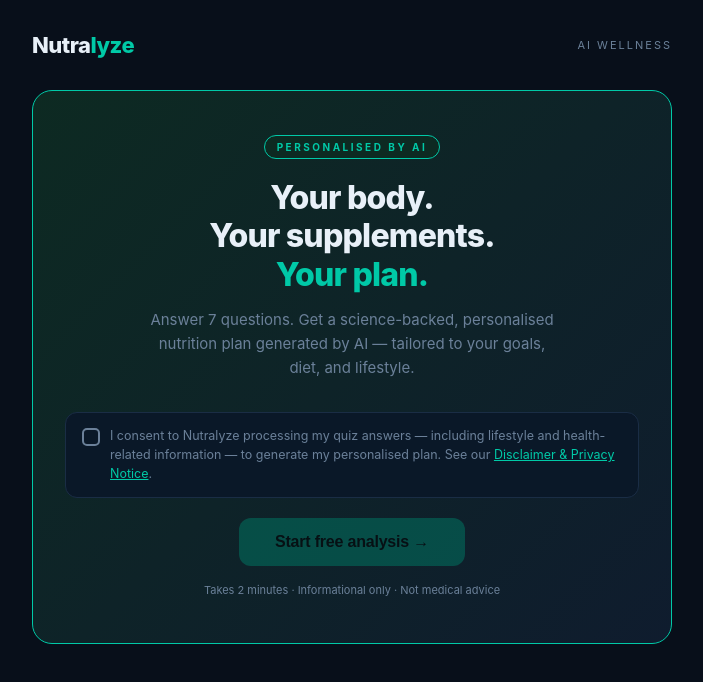
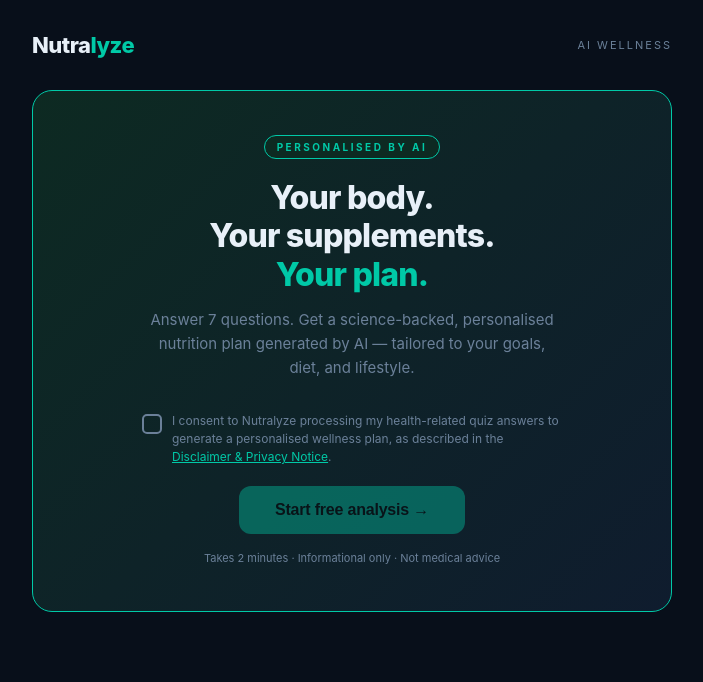
Before and after one commit to TonyD68/Nutralyze, a React (Vite) app in the folder nutralyze-quiz-deploy/nutralyze-quiz-deploy/: page / in a window 1280 px wide. Shown: the top 682 px of the page, without its empty margins (288-991 px from the left). Built offline with nearby package versions, Linux system fonts and the light colour scheme.

Commit message:
Add files via upload

```diff
--- a/nutralyze-quiz-deploy/nutralyze-quiz-deploy/src/NutralyzeQuiz.jsx
+++ b/nutralyze-quiz-deploy/nutralyze-quiz-deploy/src/NutralyzeQuiz.jsx
@@ -113,55 +113,65 @@ function selectProducts(answers) {
   const sun = answers.sun || "";
   const activity = answers.activity || "";
 
+  // Always recommend Vitamin D if limited sun
   if (sun.includes("Limited") || sun.includes("Very little") || sun.includes("northern")) {
     selected.push("vitamin-d");
   }
 
+  // Energy goals
   if (goal.includes("energy") || concerns.includes("Fatigue & low energy")) {
     selected.push("b12");
     selected.push("coq10");
     if (!selected.includes("iron")) selected.push("iron");
   }
 
+  // Immunity
   if (goal.includes("immunity") || concerns.includes("Frequent illness")) {
     if (!selected.includes("vitamin-c")) selected.push("vitamin-c");
     if (!selected.includes("zinc")) selected.push("zinc");
     if (!selected.includes("vitamin-d")) selected.push("vitamin-d");
   }
 
+  // Sleep / stress
   if (goal.includes("sleep") || sleep.includes("Struggling") || sleep.includes("Chronically") || concerns.includes("Stress")) {
     if (!selected.includes("magnesium")) selected.push("magnesium");
     if (!selected.includes("ashwagandha")) selected.push("ashwagandha");
   }
 
+  // Athletic / weight
   if (goal.includes("Athletic") || goal.includes("Weight")) {
     if (!selected.includes("omega-3")) selected.push("omega-3");
     if (!selected.includes("magnesium")) selected.push("magnesium");
     if (!selected.includes("zinc")) selected.push("zinc");
   }
 
+  // Vegan/vegetarian → B12 always
   if (diet.includes("Vegetarian") || diet.includes("Vegan")) {
     if (!selected.includes("b12")) selected.push("b12");
     if (!selected.includes("iron")) selected.push("iron");
     if (!selected.includes("omega-3")) selected.push("omega-3");
   }
 
+  // Joint pain
   if (concerns.includes("Joint or muscle pain")) {
     if (!selected.includes("omega-3")) selected.push("omega-3");
     if (!selected.includes("magnesium")) selected.push("magnesium");
   }
 
+  // Active people
   if (activity.includes("Very active") || activity.includes("Moderately")) {
     if (!selected.includes("magnesium")) selected.push("magnesium");
     if (!selected.includes("coq10")) selected.push("coq10");
   }
 
+  // Fallback: always show at least 3
   if (selected.length < 3) {
     ["vitamin-d", "magnesium", "vitamin-c"].forEach(k => {
       if (!selected.includes(k)) selected.push(k);
     });
   }
 
+  // Max 4 products
   return [...new Set(selected)].slice(0, 4).map(k => PRODUCTS[k]);
 }
 
@@ -380,59 +390,22 @@ const styles = {
     maxWidth: 420,
     margin: "0 auto 32px",
   },
-  btnStart: (disabled) => ({
-    background: disabled ? palette.accentDim : palette.accent,
+  btnStart: {
+    background: palette.accent,
     border: "none",
     color: "#000",
     padding: "15px 36px",
     borderRadius: 12,
     fontSize: 16,
     fontWeight: 800,
-    cursor: disabled ? "not-allowed" : "pointer",
+    cursor: "pointer",
     letterSpacing: "-0.2px",
-    opacity: disabled ? 0.5 : 1,
-    transition: "all 0.15s ease",
-  }),
+  },
   disclaimer: {
     fontSize: 11,
     color: palette.muted,
     marginTop: 16,
     lineHeight: 1.5,
-  },
-  // Consent checkbox styles (GDPR Article 9 — explicit opt-in before quiz starts)
-  consentRow: {
-    display: "flex",
-    alignItems: "flex-start",
-    gap: 10,
-    textAlign: "left",
-    background: palette.optionBg,
-    border: `1.5px solid ${palette.cardBorder}`,
-    borderRadius: 12,
-    padding: "14px 16px",
-    marginBottom: 20,
-    cursor: "pointer",
-  },
-  consentCheckbox: (checked) => ({
-    width: 18,
-    height: 18,
-    borderRadius: 5,
-    border: `2px solid ${checked ? palette.accent : palette.muted}`,
-    background: checked ? palette.accent : "transparent",
-    flexShrink: 0,
-    marginTop: 1,
-    display: "flex",
-    alignItems: "center",
-    justifyContent: "center",
-    transition: "all 0.15s ease",
-  }),
-  consentText: {
-    fontSize: 12.5,
-    color: palette.muted,
-    lineHeight: 1.5,
-  },
-  consentLink: {
-    color: palette.accent,
-    textDecoration: "underline",
   },
   emailRow: {
     display: "flex",
@@ -468,6 +441,7 @@ const styles = {
     marginTop: 10,
     fontWeight: 600,
   },
+  // Product card styles
   productsSection: {
     marginTop: 32,
     paddingTop: 28,
@@ -604,10 +578,7 @@ export default function NutralyzeQuiz() {
   const [products, setProducts] = useState([]);
   const [email, setEmail] = useState("");
   const [emailSent, setEmailSent] = useState(false);
-
-  // GDPR Article 9 — explicit opt-in consent, required before any quiz answers
-  // (which include lifestyle/health-related data) are collected or processed.
-  const [consentGiven, setConsentGiven] = useState(false);
+  const [consent, setConsent] = useState(false);
 
   const currentStep = STEPS[step];
   const progress = (step / STEPS.length) * 100;
@@ -681,23 +652,21 @@ Choose 3-4 keys from this list that best match your supplement recommendations:
 Important: All recommendations must be informational and educational only — not medical advice. Use confident, evidence-based language. Be specific to their profile, not generic. Keep it concise and actionable.`;
 
     try {
-      const response = await fetch("https://api.anthropic.com/v1/messages", {
+      const response = await fetch("/api/generate-plan", {
         method: "POST",
         headers: { "Content-Type": "application/json" },
-        body: JSON.stringify({
-          model: "claude-sonnet-4-6",
-          max_tokens: 1100,
-          messages: [{ role: "user", content: prompt }],
-        }),
+        body: JSON.stringify({ prompt }),
       });
       const data = await response.json();
-      const fullText = data.content?.find((b) => b.type === "text")?.text || "";
+      const fullText = data.text || "";
 
+      // Parse PRODUCTS line and strip it from visible text
       const productsMatch = fullText.match(/PRODUCTS:([a-z0-9,\-]+)/i);
       if (productsMatch) {
         const keys = productsMatch[1].split(",").map(k => k.trim()).filter(k => PRODUCTS[k]);
         setProducts(keys.slice(0, 4).map(k => PRODUCTS[k]));
       } else {
+        // Fallback to answer-based selection
         setProducts(selectProducts(answers));
       }
 
@@ -723,8 +692,30 @@ Important: All recommendations must be informational and educational only — no
     if (step > 0) setStep(step - 1);
   }
 
-  function handleEmailSubmit() {
-    if (email.includes("@")) setEmailSent(true);
+  const [emailSending, setEmailSending] = useState(false);
+  const [emailErrorMsg, setEmailErrorMsg] = useState("");
+
+  async function handleEmailSubmit() {
+    if (!email.includes("@")) return;
+    setEmailSending(true);
+    setEmailErrorMsg("");
+    try {
+      const response = await fetch("/api/save-lead", {
+        method: "POST",
+        headers: { "Content-Type": "application/json" },
+        body: JSON.stringify({ email, planText: result, products }),
+      });
+      const data = await response.json();
+      if (data.emailSent) {
+        setEmailSent(true);
+      } else {
+        setEmailErrorMsg("We saved your details but couldn't send the email right now.");
+      }
+    } catch (e) {
+      setEmailErrorMsg("Something went wrong. Please try again.");
+    } finally {
+      setEmailSending(false);
+    }
   }
 
   function renderResult() {
@@ -755,45 +746,42 @@ Important: All recommendations must be informational and educational only — no
             Answer 7 questions. Get a science-backed, personalised nutrition plan generated by AI — tailored to your goals, diet, and lifestyle.
           </div>
 
-          {/* GDPR Article 9 explicit consent — required before quiz starts,
-              since answers include lifestyle/health-related information. */}
+          {/* GDPR Article 9 consent checkbox */}
           <div
-            style={styles.consentRow}
-            onClick={() => setConsentGiven(!consentGiven)}
+            style={{ maxWidth: 420, margin: "0 auto 20px", textAlign: "left", cursor: "pointer" }}
+            onClick={() => setConsent(!consent)}
             role="checkbox"
-            aria-checked={consentGiven}
+            aria-checked={consent}
             tabIndex={0}
-            onKeyDown={(e) => {
-              if (e.key === "Enter" || e.key === " ") {
-                e.preventDefault();
-                setConsentGiven(!consentGiven);
-              }
-            }}
+            onKeyDown={(e) => { if (e.key === " " || e.key === "Enter") { e.preventDefault(); setConsent(!consent); } }}
           >
-            <div style={styles.consentCheckbox(consentGiven)}>
-              {consentGiven && <CheckIcon />}
+            <div style={{ display: "flex", alignItems: "flex-start", gap: 10 }}>
+              <div style={{
+                width: 20, height: 20, minWidth: 20, borderRadius: 5,
+                border: `2px solid ${consent ? palette.accent : palette.muted}`,
+                background: consent ? palette.accent : "transparent",
+                display: "flex", alignItems: "center", justifyContent: "center",
+                transition: "all 0.15s ease", marginTop: 2,
+              }}>
+                {consent && <CheckIcon />}
               </div>
-            <div style={styles.consentText}>
-              I consent to Nutralyze processing my quiz answers — including
-              lifestyle and health-related information — to generate my
-              personalised plan. See our{" "}
+              <div style={{ fontSize: 12, color: palette.muted, lineHeight: 1.5 }}>
+                I consent to Nutralyze processing my health-related quiz answers to generate a personalised wellness plan, as described in the{" "}
                 <a
                   href="/disclaimer"
                   target="_blank"
                   rel="noopener noreferrer"
-                style={styles.consentLink}
                   onClick={(e) => e.stopPropagation()}
-              >
-                Disclaimer &amp; Privacy Notice
-              </a>
-              .
+                  style={{ color: palette.accent, textDecoration: "underline" }}
+                >Disclaimer &amp; Privacy Notice</a>.
+              </div>
             </div>
           </div>
 
           <button
-            style={styles.btnStart(!consentGiven)}
-            disabled={!consentGiven}
-            onClick={() => consentGiven && setScreen("quiz")}
+            style={{ ...styles.btnStart, opacity: consent ? 1 : 0.4, cursor: consent ? "pointer" : "not-allowed" }}
+            onClick={() => consent && setScreen("quiz")}
+            disabled={!consent}
           >
             Start free analysis →
           </button>
@@ -842,8 +830,10 @@ Important: All recommendations must be informational and educational only — no
             {renderResult()}
           </div>
 
+          {/* Affiliate Products */}
           {products.length > 0 && <ProductCards products={products} />}
 
+          {/* Email capture */}
           <div style={{ borderTop: `1px solid ${palette.cardBorder}`, paddingTop: 24, marginTop: 28 }}>
             <div style={{ fontSize: 15, fontWeight: 600, marginBottom: 6 }}>
               Save your plan
@@ -852,6 +842,7 @@ Important: All recommendations must be informational and educational only — no
               Enter your email to receive your full plan + weekly wellness tips.
             </div>
             {!emailSent ? (
+              <>
                 <div style={styles.emailRow}>
                   <input
                     style={styles.emailInput}
@@ -860,10 +851,14 @@ Important: All recommendations must be informational and educational only — no
                     value={email}
                     onChange={(e) => setEmail(e.target.value)}
                   />
-                <button style={styles.btnEmail} onClick={handleEmailSubmit}>
-                  Send plan
+                  <button style={styles.btnEmail} onClick={handleEmailSubmit} disabled={emailSending}>
+                    {emailSending ? "Sending…" : "Send plan"}
                   </button>
                 </div>
+                {emailErrorMsg && (
+                  <div style={{ color: palette.error, fontSize: 12, marginTop: 8 }}>{emailErrorMsg}</div>
+                )}
+              </>
             ) : (
               <div style={styles.emailSent}>✓ Plan sent — check your inbox!</div>
             )}
@@ -871,15 +866,7 @@ Important: All recommendations must be informational and educational only — no
 
           <button
             style={{ ...styles.btnBack, marginTop: 24, width: "100%", textAlign: "center" }}
-            onClick={() => {
-              setScreen("hero");
-              setStep(0);
-              setAnswers({});
-              setResult("");
-              setProducts([]);
-              setEmailSent(false);
-              setConsentGiven(false);
-            }}
+            onClick={() => { setScreen("hero"); setStep(0); setAnswers({}); setResult(""); setProducts([]); setEmailSent(false); setConsent(false); }}
           >
             ← Start over
           </button>
```
Lines whose indentation alone changed are shown as unchanged.
